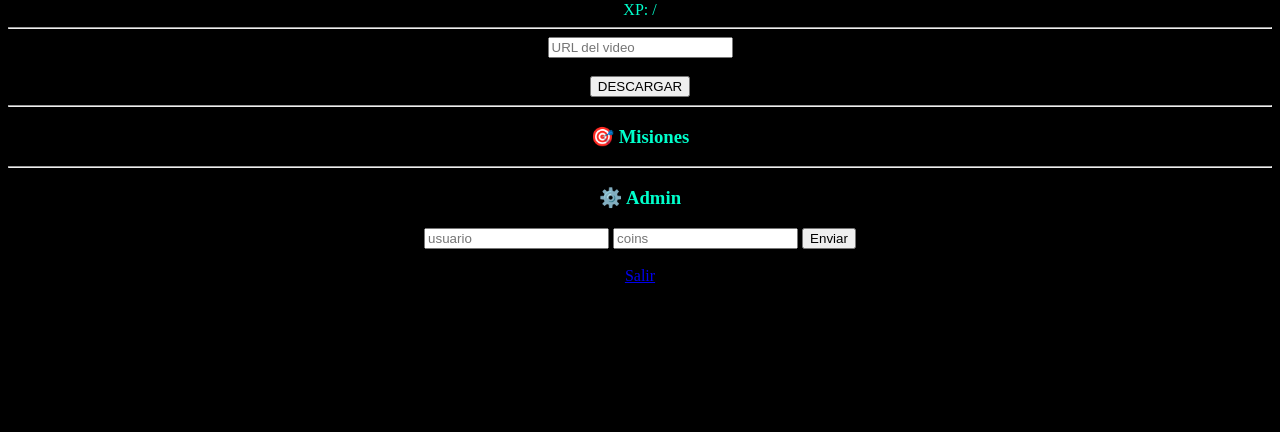
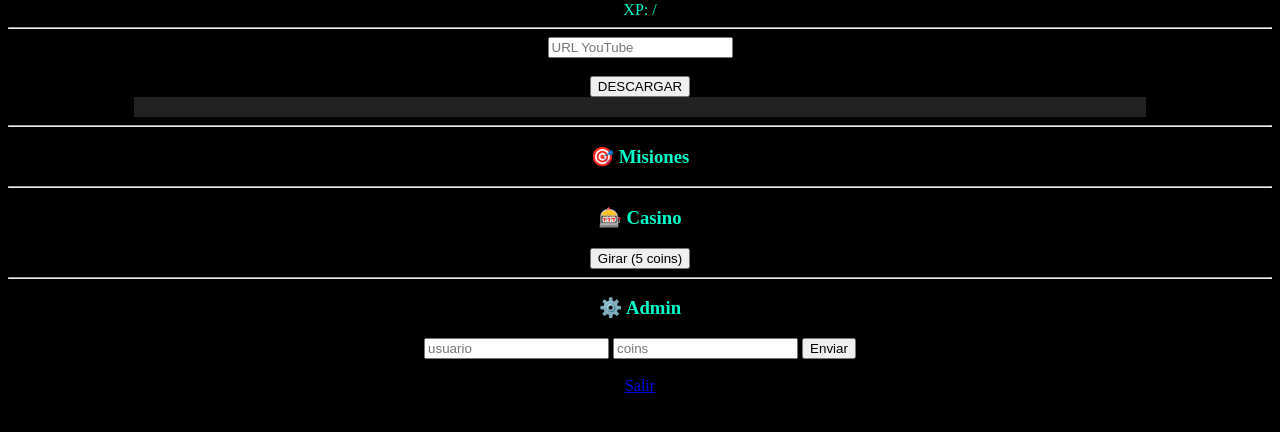
Before and after one commit to lobolobo9976-gif/imperio, a Flask app: template templates/index.html in a window 1280 px wide. Shown: the part 137-569 px from the top of the page. Run offline with Flask 3, Linux system fonts and the light colour scheme; the template is opened without the code that fills it, so the values that code supplies are empty.

Commit message:
modo dios completo

```diff
--- a/app.py
+++ b/app.py
@@ -20,11 +20,11 @@ def now():
 def day():
     return int(time.time()/86400)
 
-# XP necesaria por nivel (hasta 300)
+# XP progresiva hasta 300
 def xp_needed(level):
     return int(40 + (level-1)*20)
 
-# misiones
+# misiones random
 def missions():
     pool = [
         {"text":"Descarga 1 video","goal":1,"reward":1},
@@ -54,7 +54,8 @@ def login():
                 "last":0,
                 "missions":[],
                 "done":[0]*5,
-                "day":0
+                "day":0,
+                "vip":0
             }
 
         if db["users"][u]["pass"] == p:
@@ -73,11 +74,12 @@ def home():
     db = load()
     u = db["users"][session["user"]]
 
-    # reset misiones diario
+    # reset diario
     if u["day"] != day():
         u["missions"] = missions()
         u["done"] = [0]*5
         u["day"] = day()
+        u["use"] = 0
 
     save(db)
 
@@ -91,7 +93,7 @@ def home():
         done=u["done"]
     )
 
-# DESCARGA REAL (con control)
+# DESCARGA
 @app.route("/download", methods=["POST"])
 def download():
     db = load()
@@ -102,20 +104,23 @@ def download():
     if not url:
         return "Pon URL"
 
-    # anti spam (3 segundos)
+    # anti spam
     if now() - u["last"] < 3:
-        return "⚠️ Espera 3s"
+        return "⏳ Espera 3s"
+
+    # límite free
+    if u["use"] >= 10 and u["vip"] < now():
+        return "❌ Límite diario alcanzado"
 
     u["last"] = now()
     u["use"] += 1
     u["xp"] += 10
 
-    # nivel hasta 300
-    if u["level"] < 300:
-        if u["xp"] >= xp_needed(u["level"]):
-            u["xp"] = 0
-            u["level"] += 1
-            u["coins"] += 2
+    # nivel
+    if u["level"] < 300 and u["xp"] >= xp_needed(u["level"]):
+        u["xp"] = 0
+        u["level"] += 1
+        u["coins"] += 2
 
     # misiones
     for i,m in enumerate(u["missions"]):
@@ -132,7 +137,38 @@ def download():
 
     save(db)
 
-    return redirect("/home")
+    # 🔥 descarga externa
+    if "youtube" in url or "youtu.be" in url:
+        return redirect(f"https://y2mate.com/youtube/{url}")
+
+    return redirect(url)
+
+# 🎰 RULETA
+@app.route("/spin")
+def spin():
+    db = load()
+    u = db["users"][session["user"]]
+
+    if u["coins"] < 5:
+        return "No tienes coins"
+
+    u["coins"] -= 5
+
+    premio = random.choice([
+        ("+2 coins",2),
+        ("+5 coins",5),
+        ("+10 XP","xp"),
+        ("Nada",0)
+    ])
+
+    if premio[1] == "xp":
+        u["xp"] += 10
+    else:
+        u["coins"] += premio[1]
+
+    save(db)
+
+    return f"🎰 Resultado: {premio[0]} <br><a href='/home'>Volver</a>"
 
 # ADMIN coins
 @app.route("/give", methods=["POST"])
--- a/templates/index.html
+++ b/templates/index.html
@@ -11,10 +11,26 @@ XP: {{xp}} / {{need}}<br>
 
 <hr>
 
-<form action="/download" method="post">
-<input name="url" placeholder="URL del video"><br><br>
+<form action="/download" method="post" onsubmit="startBar()">
+<input name="url" placeholder="URL YouTube"><br><br>
 <button>DESCARGAR</button>
 </form>
+
+<div style="width:80%;margin:auto;background:#222">
+<div id="bar" style="width:0%;height:20px;background:#00ffcc"></div>
+</div>
+
+<script>
+function startBar(){
+ let w=0;
+ let bar=document.getElementById("bar");
+ let i=setInterval(()=>{
+  w+=10;
+  if(w>=100){w=100;clearInterval(i);}
+  bar.style.width=w+"%";
+ },300);
+}
+</script>
 
 <hr>
 
@@ -33,6 +49,11 @@ XP: {{xp}} / {{need}}<br>
 
 <hr>
 
+<h3>🎰 Casino</h3>
+<a href="/spin"><button>Girar (5 coins)</button></a>
+
+<hr>
+
 <h3>⚙️ Admin</h3>
 
 <form action="/give" method="post">
```
